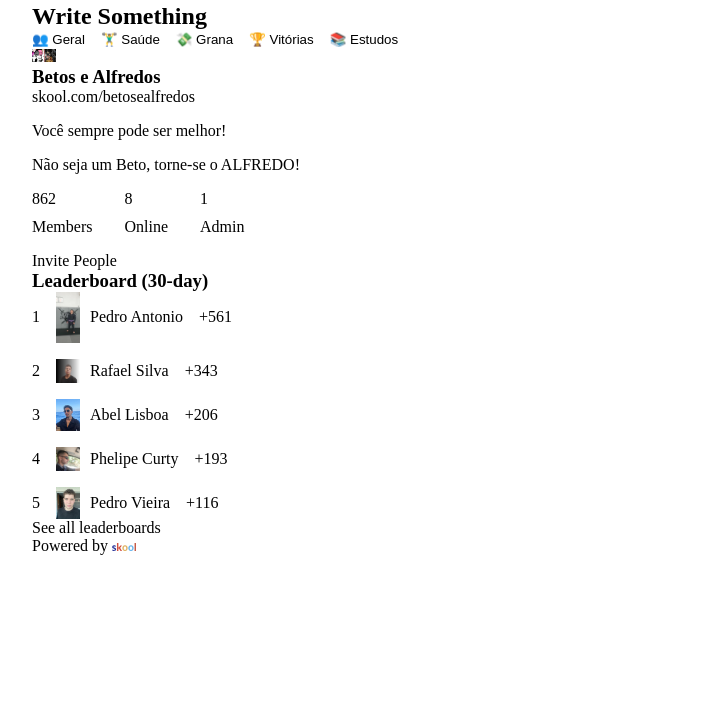
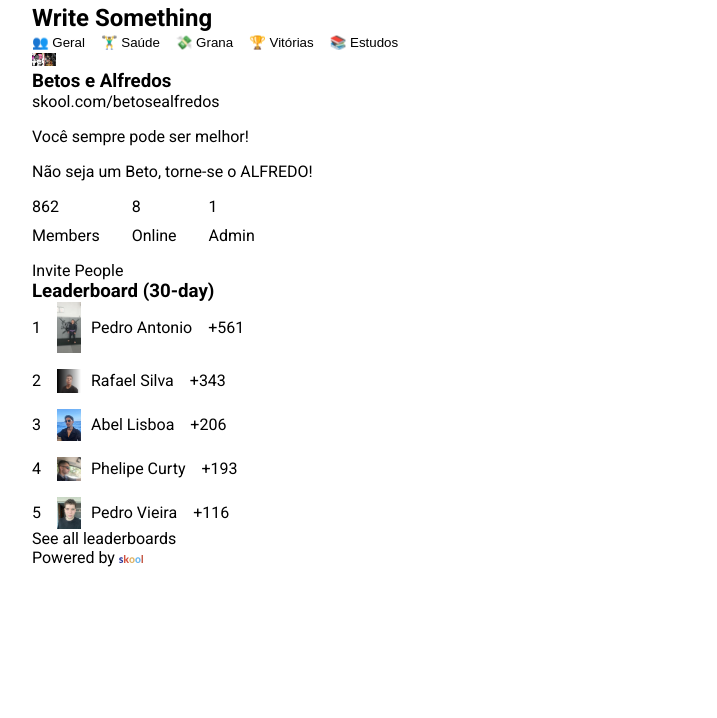
Before and after one commit to kauasilvandrade/skool, a plain HTML site: page index.html in a window 1280 px wide. Shown: the part 82-800 px from the top of the page, without its empty margins (8-725 px from the left). Drawn offline with Linux system fonts and the light colour scheme.

Commit message:
Definindo cores

```diff
--- a/assets/css/global.css
+++ b/assets/css/global.css
@@ -1,11 +1,20 @@
 @import url(utilityClass.css);
 
-:root {}
+:root {
+  --bg-color: #222222;
+  --color-primary: #909090;
+  --color-secondary: #E4E4E4;
+  --border: #444444;
+}
 
 *, *::before, *::after {
   padding: 0;
   margin: 0;
   box-sizing: border-box;
+}
+
+body {
+  font-family: Roboto, Helvetica, Arial, sans-serif;
 }
 
 img {
--- a/index.html
+++ b/index.html
@@ -1,6 +1,8 @@
 <!DOCTYPE html>
 <html lang="pt-br">
 <head>
+  <link rel="preconnect" href="https://fonts.googleapis.com">
+  <link rel="preconnect" href="https://fonts.gstatic.com" crossorigin>
   <meta charset="UTF-8">
   <meta name="viewport" content="width=device-width, initial-scale=1.0">
   <title>Skool</title>
@@ -10,6 +12,9 @@
   <script src="https://kit.fontawesome.com/ca4876cb59.js" crossorigin="anonymous"></script>
 
   <link rel="stylesheet" href="assets/css/index.css">
+
+  <link href="https://fonts.googleapis.com/css2?family=Roboto:ital,wght@0,100..900;1,100..900&display=swap" rel="stylesheet">
+
 </head>
 <body>
 
```
